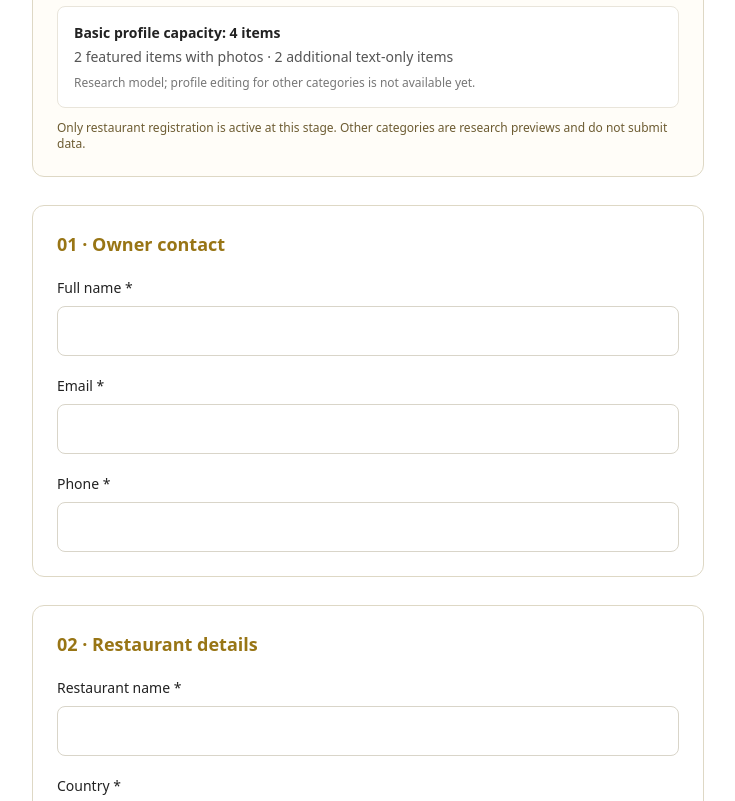
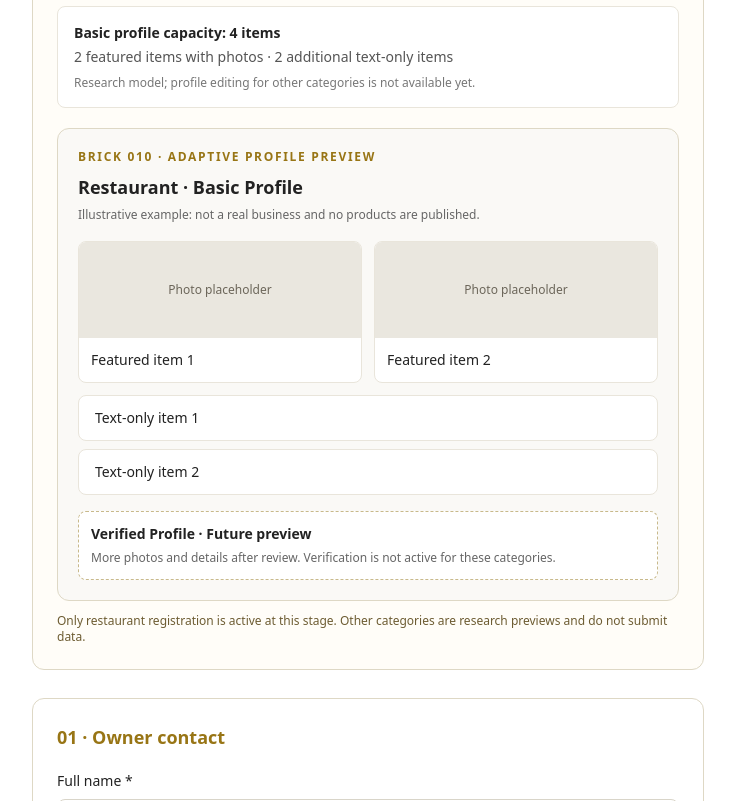
Before and after one commit to oswaldodeal/angolalab-restaurants, a Next.js app: page /en/restaurants/submit in a window 1280 px wide. Shown: the part 500-1301 px from the top of the page, without its empty margins (272-1007 px from the left). Built offline with nearby package versions, Linux system fonts and the light colour scheme.

Commit message:
feat(brick-010): preview adaptive Basic profile layouts by hospitality type

```diff
--- a/components/RestaurantRegistration.tsx
+++ b/components/RestaurantRegistration.tsx
@@ -100,6 +100,45 @@ export default function RestaurantRegistration({ language }: { language: Languag
                 )}
               </p>
               <p className="mt-2 text-xs text-[#777]">{pt ? 'Modelo de investigação; a edição de perfis para outras categorias ainda não está disponível.' : 'Research model; profile editing for other categories is not available yet.'}</p>
+            </div>
+            {/* Brick 010: visual-only adaptive profile research, no submissions or uploads. */}
+            <div className="mt-5 rounded-xl border border-[#ded8c5] bg-[#faf9f6] p-4 sm:p-5">
+              <p className="text-xs font-bold uppercase tracking-[0.14em] text-[#987515]">
+                {pt ? 'Brick 010 · Pré-visualização adaptável' : 'Brick 010 · Adaptive profile preview'}
+              </p>
+              <h3 className="mt-2 text-lg font-semibold">
+                {BUSINESS_TYPES.find((type) => type.id === businessType)?.[language]} · {pt ? 'Perfil Básico' : 'Basic Profile'}
+              </h3>
+              <p className="mt-1 text-xs leading-relaxed text-[#666]">
+                {pt ? 'Exemplo ilustrativo: não representa um negócio real, nem publica produtos.' : 'Illustrative example: not a real business and no products are published.'}
+              </p>
+              <div className="mt-4 grid gap-3 sm:grid-cols-2">
+                {Array.from({ length: BASIC_PROFILE_LIMITS[businessType].featured }, (_, index) => (
+                  <div key={`featured-${index}`} className="overflow-hidden rounded-lg border border-[#e9e5db] bg-white">
+                    <div className="flex h-24 items-center justify-center bg-[#eae7df] text-xs font-medium text-[#6c665a]" aria-hidden="true">
+                      {pt ? 'Espaço para fotografia' : 'Photo placeholder'}
+                    </div>
+                    <div className="p-3 text-sm font-medium">
+                      {pt ? `Produto em destaque ${index + 1}` : `Featured item ${index + 1}`}
+                    </div>
+                  </div>
+                ))}
+              </div>
+              {BASIC_PROFILE_LIMITS[businessType].textOnly > 0 && (
+                <div className="mt-3 space-y-2">
+                  {Array.from({ length: BASIC_PROFILE_LIMITS[businessType].textOnly }, (_, index) => (
+                    <div key={`text-${index}`} className="rounded-lg border border-[#e9e5db] bg-white px-4 py-3 text-sm">
+                      {pt ? `Produto sem fotografia ${index + 1}` : `Text-only item ${index + 1}`}
+                    </div>
+                  ))}
+                </div>
+              )}
+              <div className="mt-4 rounded-lg border border-dashed border-[#c8b98b] bg-white p-3">
+                <p className="text-sm font-semibold">{pt ? 'Perfil Verificado · Pré-visualização futura' : 'Verified Profile · Future preview'}</p>
+                <p className="mt-1 text-xs leading-relaxed text-[#666]">
+                  {pt ? 'Mais fotografias e detalhes após análise. A verificação não está ativa para estas categorias.' : 'More photos and details after review. Verification is not active for these categories.'}
+                </p>
+              </div>
             </div>
             <p className="mt-3 text-xs text-[#6d5c32]">
               {pt ? 'Nesta fase, apenas o registo de restaurantes está ativo. As outras categorias são exemplos de investigação, sem envio de dados.' : 'Only restaurant registration is active at this stage. Other categories are research previews and do not submit data.'}
```
